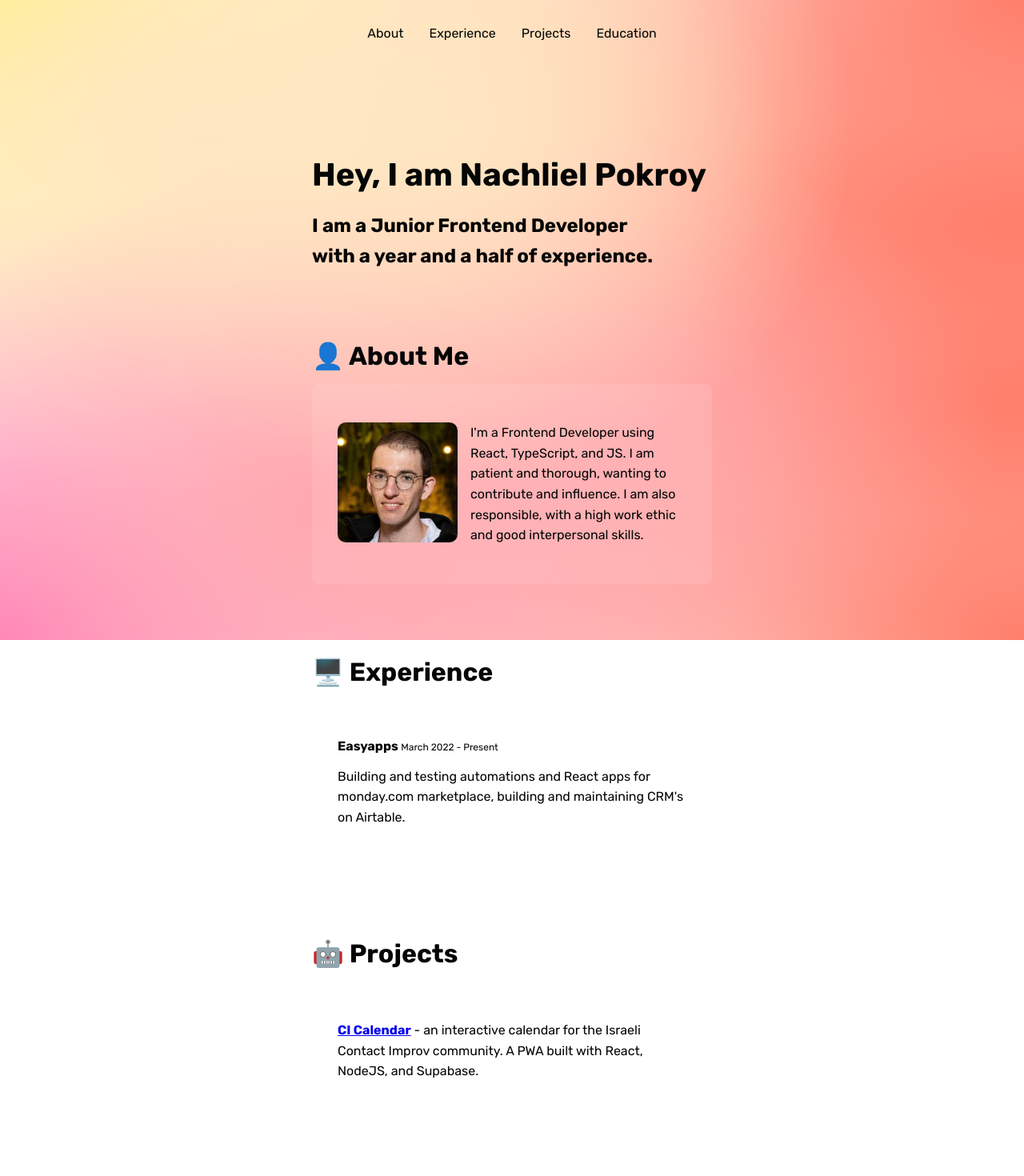
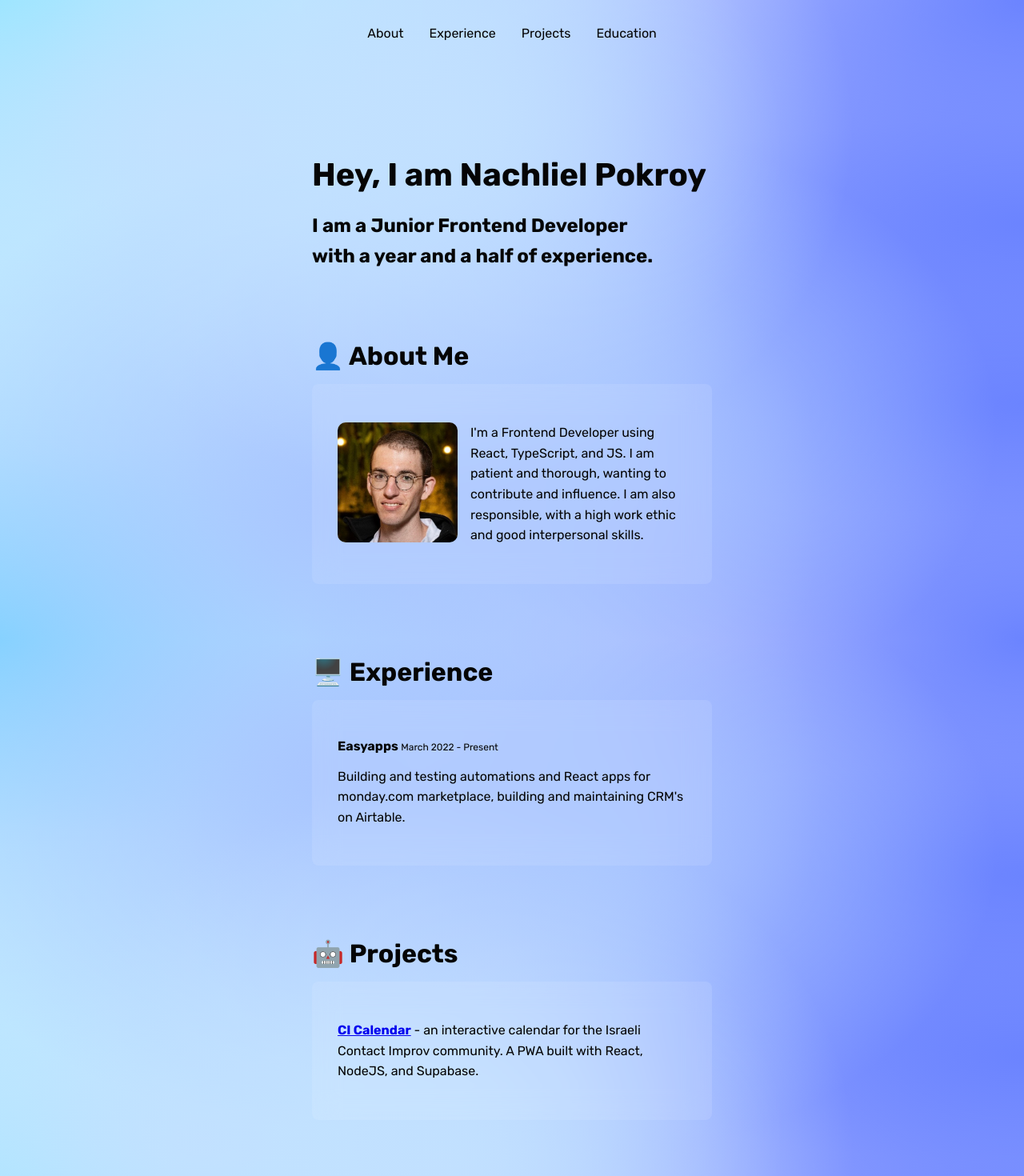
Before and after one commit to nachlielp/cv, a Next.js app: page / in a window 1280 px wide. Shown: the top 1470 px of the page at 80% size. Built offline with nearby package versions, Linux system fonts and the light colour scheme.

Commit message:
Tile bg and switch to blue

```diff
--- a/src/app/globals.css
+++ b/src/app/globals.css
@@ -19,30 +19,157 @@ body {
   padding: 2rem 1rem;
   max-width: 500px;
   margin: 0 auto;
+  position: relative;
+  z-index: 2;
 }
 
 /* Background */
 .page-background {
   width: 100vw;
   height: 100vh;
-  background-color: hsla(6, 0%, 100%, 1);
+}
+
+.page-background-tile {
+  background-color: hsla(240, 100%, 98%, 1); /* Light blue base */
   background-image: radial-gradient(
       at 43% 20%,
-      hsla(35, 100%, 88%, 1) 0px,
-      transparent 50%
+      hsla(210, 100%, 88%, 1) 0px,
+      /* Lighter blue */ transparent 50%
     ),
-    radial-gradient(at 57% 67%, hsla(357, 100%, 83%, 1) 0px, transparent 50%),
-    radial-gradient(at 34% 79%, hsla(357, 100%, 83%, 1) 0px, transparent 50%),
-    radial-gradient(at 20% 22%, hsla(36, 100%, 88%, 1) 0px, transparent 50%),
-    radial-gradient(at 100% 35%, hsla(8, 100%, 71%, 1) 0px, transparent 50%),
-    radial-gradient(at 100% 63%, hsla(8, 100%, 71%, 1) 0px, transparent 50%),
-    radial-gradient(at 100% 0%, hsla(8, 100%, 71%, 1) 0px, transparent 50%),
-    radial-gradient(at 100% 100%, hsla(8, 100%, 71%, 1) 0px, transparent 50%),
-    radial-gradient(at 0% 100%, hsla(333, 100%, 75%, 1) 0px, transparent 50%),
-    radial-gradient(at 0% 0%, hsla(54, 100%, 75%, 1) 0px, transparent 50%);
+    radial-gradient(
+      at 57% 67%,
+      hsla(220, 100%, 83%, 1) 0px,
+      /* Slightly darker blue */ transparent 50%
+    ),
+    radial-gradient(
+      at 34% 79%,
+      hsla(220, 100%, 83%, 1) 0px,
+      /* Slightly darker blue */ transparent 50%
+    ),
+    radial-gradient(
+      at 20% 22%,
+      hsla(210, 100%, 88%, 1) 0px,
+      /* Lighter blue */ transparent 50%
+    ),
+    radial-gradient(
+      at 100% 35%,
+      hsla(230, 100%, 71%, 1) 0px,
+      /* More saturated blue */ transparent 50%
+    ),
+    radial-gradient(
+      at 100% 63%,
+      hsla(230, 100%, 71%, 1) 0px,
+      /* More saturated blue */ transparent 50%
+    ),
+    radial-gradient(
+      at 100% 0%,
+      hsla(230, 100%, 71%, 1) 0px,
+      /* More saturated blue */ transparent 50%
+    ),
+    radial-gradient(
+      at 100% 100%,
+      hsla(230, 100%, 71%, 1) 0px,
+      /* More saturated blue */ transparent 50%
+    ),
+    radial-gradient(
+      at 0% 100%,
+      hsla(200, 100%, 75%, 1) 0px,
+      /* Slightly lighter blue */ transparent 50%
+    ),
+    radial-gradient(
+      at 0% 0%,
+      hsla(190, 100%, 75%, 1) 0px,
+      /* Cyan-ish blue */ transparent 50%
+    );
   background-size: cover;
   background-position: center;
   margin-bottom: -1px;
+}
+
+.tile-1 {
+  width: 100vw;
+  height: 100vh;
+  position: absolute; /* Take out of normal flow */
+  top: 0;
+  left: 0;
+  width: 100%;
+  height: 100%;
+  z-index: 1;
+  background-color: hsla(240, 100%, 98%, 1); /* Light blue base */
+  background-image: radial-gradient(
+      at 43% 20%,
+      hsla(210, 100%, 88%, 1) 0px,
+      /* Lighter blue */ transparent 50%
+    ),
+    radial-gradient(
+      at 57% 67%,
+      hsla(220, 100%, 83%, 1) 0px,
+      /* Slightly darker blue */ transparent 50%
+    ),
+    radial-gradient(
+      at 34% 79%,
+      hsla(220, 100%, 83%, 1) 0px,
+      /* Slightly darker blue */ transparent 50%
+    ),
+    radial-gradient(
+      at 20% 22%,
+      hsla(210, 100%, 88%, 1) 0px,
+      /* Lighter blue */ transparent 50%
+    ),
+    radial-gradient(
+      at 100% 35%,
+      hsla(230, 100%, 71%, 1) 0px,
+      /* More saturated blue */ transparent 50%
+    ),
+    radial-gradient(
+      at 100% 63%,
+      hsla(230, 100%, 71%, 1) 0px,
+      /* More saturated blue */ transparent 50%
+    ),
+    radial-gradient(
+      at 100% 0%,
+      hsla(230, 100%, 71%, 1) 0px,
+      /* More saturated blue */ transparent 50%
+    ),
+    radial-gradient(
+      at 100% 100%,
+      hsla(230, 100%, 71%, 1) 0px,
+      /* More saturated blue */ transparent 50%
+    ),
+    radial-gradient(
+      at 0% 100%,
+      hsla(200, 100%, 75%, 1) 0px,
+      /* Slightly lighter blue */ transparent 50%
+    ),
+    radial-gradient(
+      at 0% 0%,
+      hsla(190, 100%, 75%, 1) 0px,
+      /* Cyan-ish blue */ transparent 50%
+    );
+  background-size: cover;
+  background-position: center;
+  margin-bottom: -1px;
+}
+.tile-2 {
+  width: 100vw;
+  height: 100vh;
+  position: absolute; /* Take out of normal flow */
+  top: 100%;
+  left: 0;
+  width: 100%;
+  height: 100%;
+  z-index: 1;
+  transform: rotate(180deg) scaleX(-1);
+}
+.tile-3 {
+  width: 100vw;
+  height: 100vh;
+  position: absolute; /* Take out of normal flow */
+  top: 200%;
+  left: 0;
+  width: 100%;
+  height: 100%;
+  z-index: 1;
 }
 
 /* Navigation */
```
